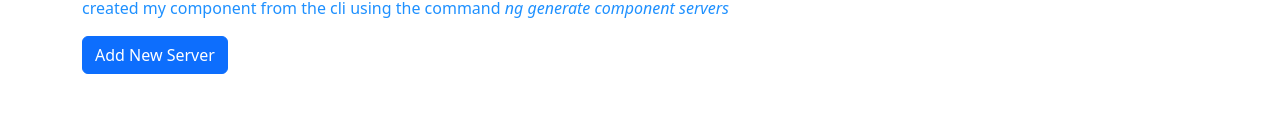
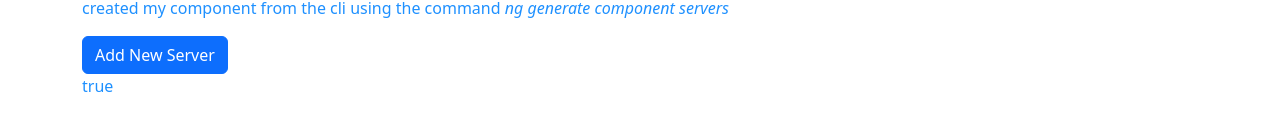
Before and after one commit to jumaantony/learning-angular, an Angular app: page / in a window 1280 px wide. Shown: the part 195-326 px from the top of the page. Built offline with nearby package versions, Linux system fonts and the light colour scheme.

Commit message:
string interpolation

```diff
--- a/src/app/servers/servers.component.html
+++ b/src/app/servers/servers.component.html
@@ -5,3 +5,5 @@
 </p>
 
 <input type="button" value="Add New Server" class="btn btn-primary btn-md" [disabled]="!allowNewServer">
+
+<p [innerText]="allowNewServer"></p>
```
